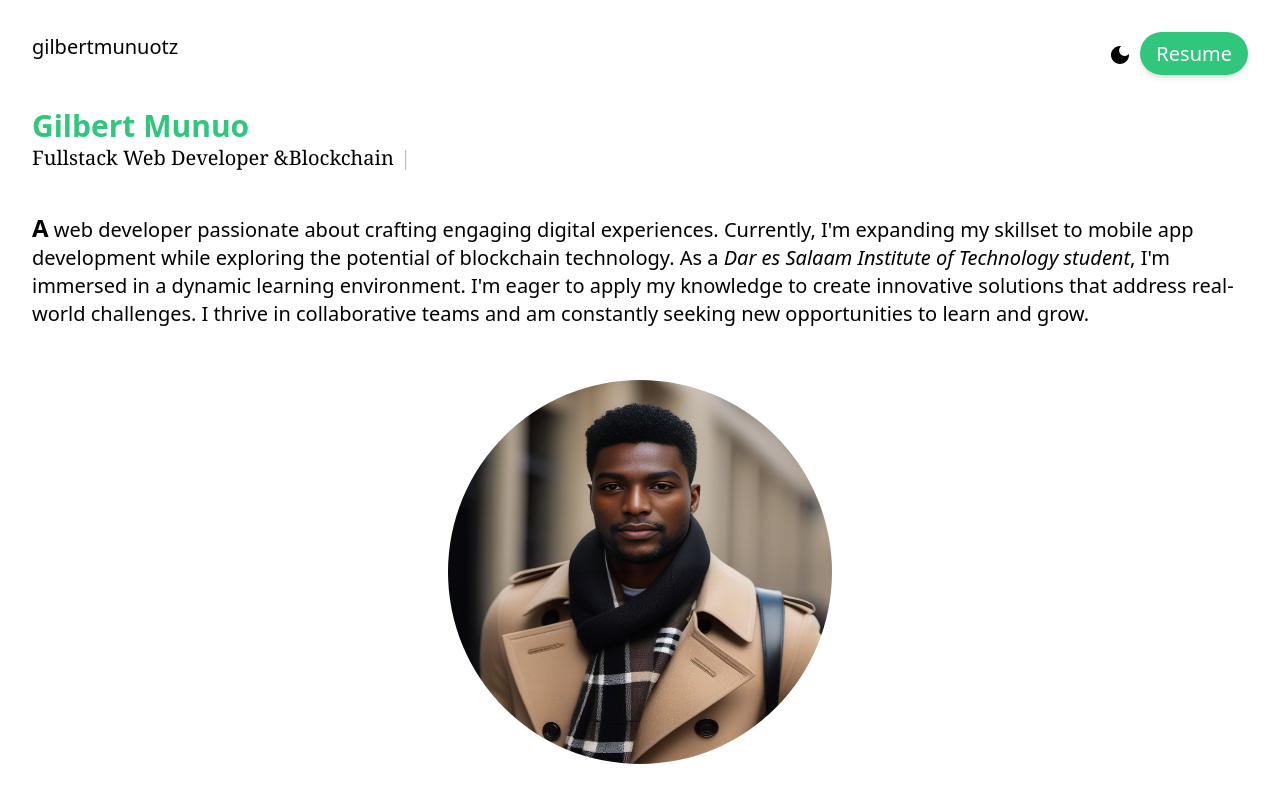
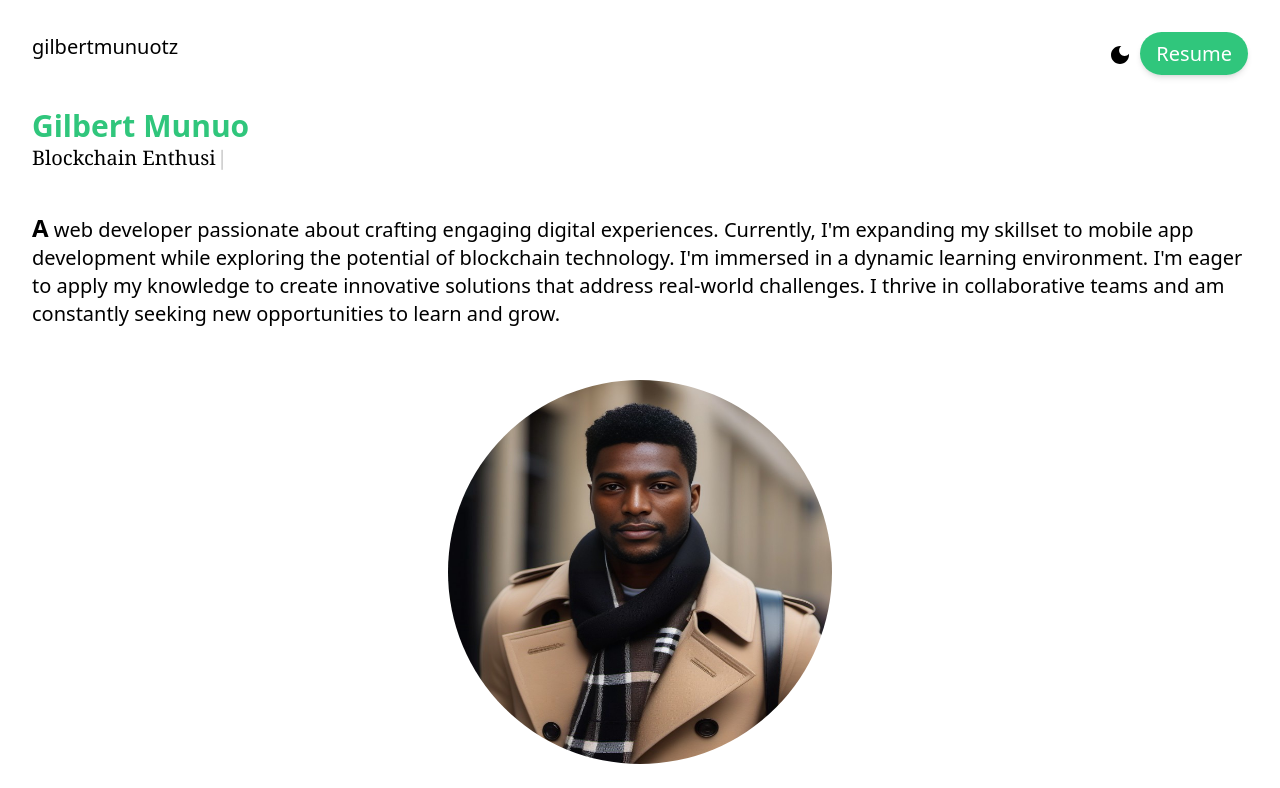
Before and after one commit to gilbertmunuotz/my-portfolio, a React (Vite) app: page / in a window 1280 px wide. Shown: the top 788 px of the page. Built offline with nearby package versions, Linux system fonts and the light colour scheme; a web font is replaced by a local one.

Commit message:
app update v 1.2

```diff
--- a/src/components/BottomNav.tsx
+++ b/src/components/BottomNav.tsx
@@ -1,6 +1,6 @@
 import XIcon from '@mui/icons-material/X';
 import GitHubIcon from '@mui/icons-material/GitHub';
-import InstagramIcon from '@mui/icons-material/Instagram';
+// import InstagramIcon from '@mui/icons-material/Instagram';
 
 function BottomNav() {
   return (
@@ -28,9 +28,9 @@ function BottomNav() {
               <a href="https://twitter.com/gilbertmunuotz" target="_blank" rel="noopener noreferrer">
                 <XIcon />
               </a>
-              <a href="https://instagram.com/gilbertmunuotz" target="_blank" rel="noopener noreferrer">
+              {/* <a href="https://instagram.com/gilbertmunuotz" target="_blank" rel="noopener noreferrer">
                 <InstagramIcon />
-              </a>
+              </a> */}
             </div>
 
             <div className="text-center">
--- a/src/components/Home.tsx
+++ b/src/components/Home.tsx
@@ -22,15 +22,17 @@ function Home() {
                 <h2 className='font-medium font-serif text-xl'>
                     <Typewritter
                         options={{
-                            strings: ["Fullstack Web Developer &Blockchain Enthusiast..."],
+                            strings: ["Fullstack Web Developer.", "Blockchain Enthusiast."],
                             autoStart: true,
                             loop: true,
+                            delay: 30,
+                            deleteSpeed: 30,
                         }}
                     />
                 </h2>
 
 
-                <p className="pt-10 pb-5 text-left text-xl leading-7 first-letter:text-2xl first-letter:font-bold">A web developer passionate about crafting engaging digital experiences. Currently, I'm expanding my skillset to mobile app development while exploring the potential of blockchain technology. As a <a href="https://www.dit.ac.tz/" className="italic">Dar es Salaam Institute of Technology student</a>, I'm immersed in a dynamic learning environment. I'm eager to apply my knowledge to create innovative solutions that address real-world challenges. I thrive in collaborative teams and am constantly seeking new opportunities to learn and grow.</p>
+                <p className="pt-10 pb-5 text-left text-xl leading-7 first-letter:text-2xl first-letter:font-bold">A web developer passionate about crafting engaging digital experiences. Currently, I'm expanding my skillset to mobile app development while exploring the potential of blockchain technology. I'm immersed in a dynamic learning environment. I'm eager to apply my knowledge to create innovative solutions that address real-world challenges. I thrive in collaborative teams and am constantly seeking new opportunities to learn and grow.</p>
 
                 {loading ? (
                     <div className="flex justify-center items-center">
```
Also changed, not shown: 1 other file (tests, documents, lock files or other folders).
